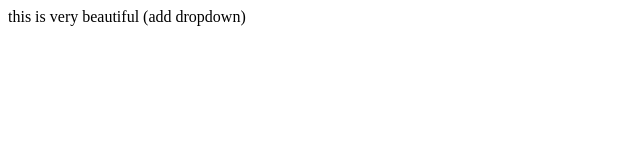
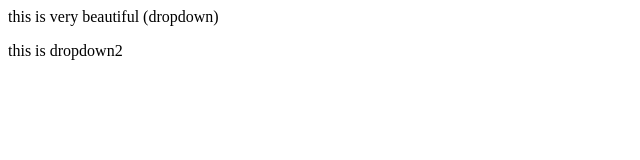
Before and after one commit to nishantktps80-crypto/LocalRepo, a plain HTML site: page index.html in a window 1280 px wide. Shown: the whole page, without its empty margins (0-640 px from the left). Drawn offline with Linux system fonts and the light colour scheme.

Commit message:
add new dropdown

```diff
--- a/index.html
+++ b/index.html
@@ -1 +1,2 @@
-<p>this is very beautiful (add dropdown)</p>
+<p>this is very beautiful (dropdown)</p>
+<p>this is dropdown2</p>
```
